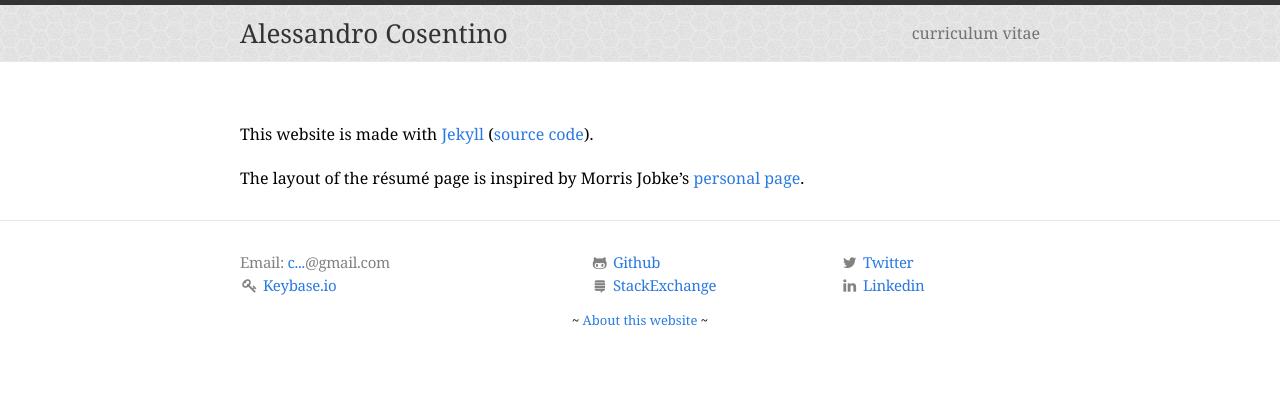
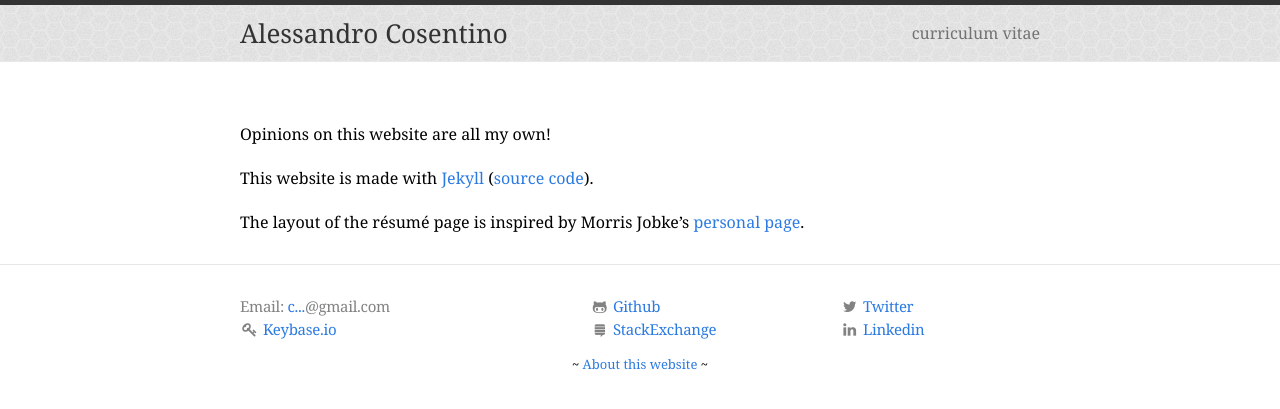
Before and after one commit to cosenal/cosenal.github.io, a Jekyll site: the page built from about.md, in a window 1280 px wide. Shown: the top 409 px of the page. Built offline with Jekyll 4.4.1, drawn with Linux system fonts in a browser that asks for light colours; nearby versions of some CDN libraries.

Commit message:
update workplace

```diff
--- a/Gemfile
+++ b/Gemfile
@@ -1,3 +1,5 @@
 source 'https://rubygems.org'
 gem 'github-pages', group: :jekyll_plugins
 gem 'jemoji'
+
+gem "webrick", "~> 1.7"
--- a/about.md
+++ b/about.md
@@ -3,6 +3,8 @@
 permalink: /about/
 ---
 
+Opinions on this website are all my own!
+
 This website is made with [Jekyll](http://jekyllrb.com/) ([source code](https://github.com/cosenal/cosenal.github.io)).
 
 The layout of the résumé page is inspired by Morris Jobke's [personal page](http://morrisjobke.de/).
--- a/index.html
+++ b/index.html
@@ -12,7 +12,7 @@
     </div>
     <div id="intro-right">
       <p>:computer: Classical and quantum computer scientist</p>
-      <p><img class="emoji" title=":babylon:" alt=":babylon:" src="{{ '/images/babylon.ico' | prepend: site.baseurl }}" height="20" width="20" align="absmiddle"> <span style="font-weight:bold">Software Engineer</span> at <a href='https://www.babylonhealth.com/'>Babylon Health</a></p>
+      <p>:house: Software Engineer</span> at Amazon</p>
       <p>:mortar_board: PhD in Computer Science from the University of Waterloo</p>
       <p>:octocat: Open source software advocate</p>
       <p>:bicyclist: Cyclist</p>
```
Also changed, not shown: Gemfile.lock.
